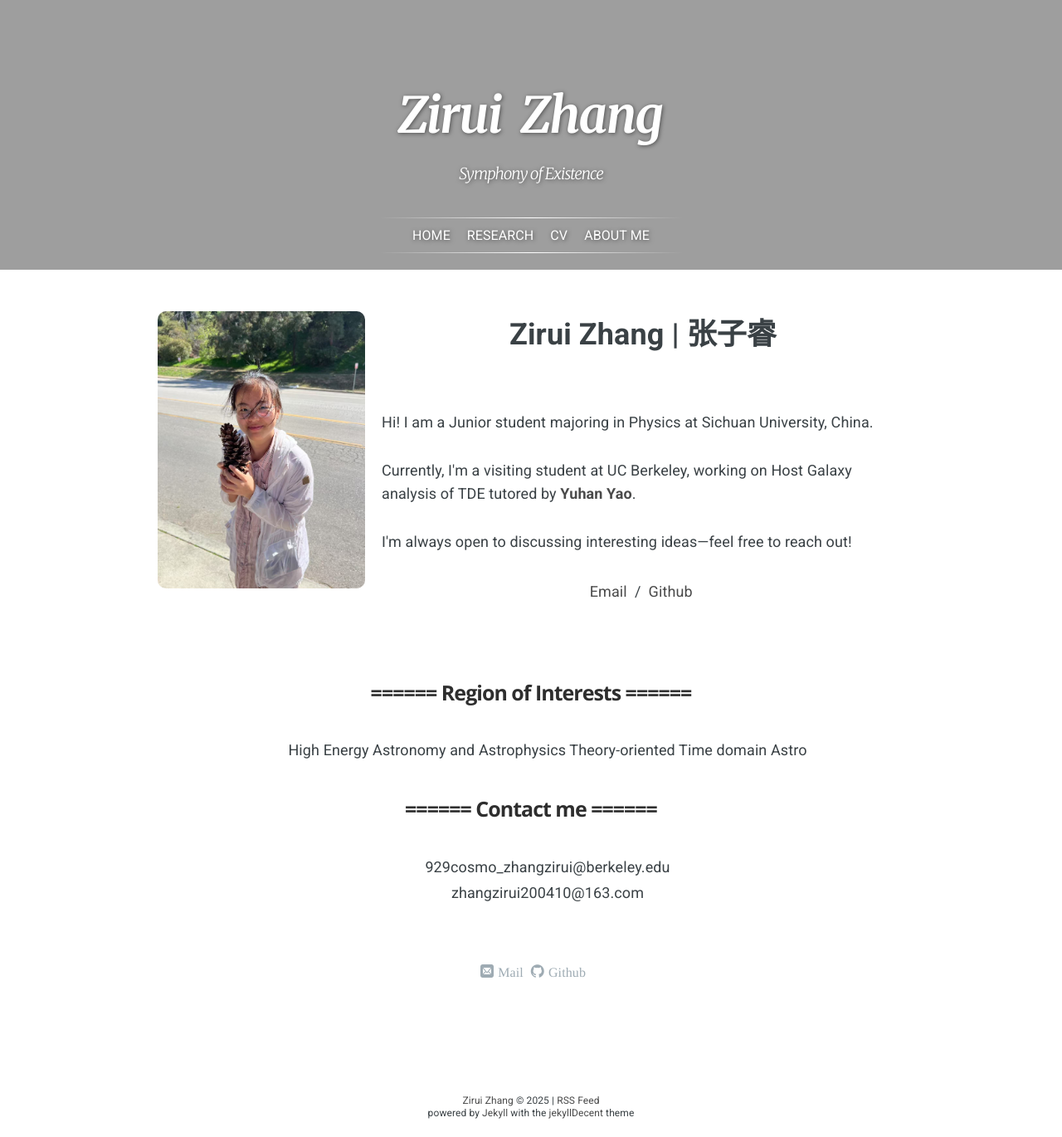
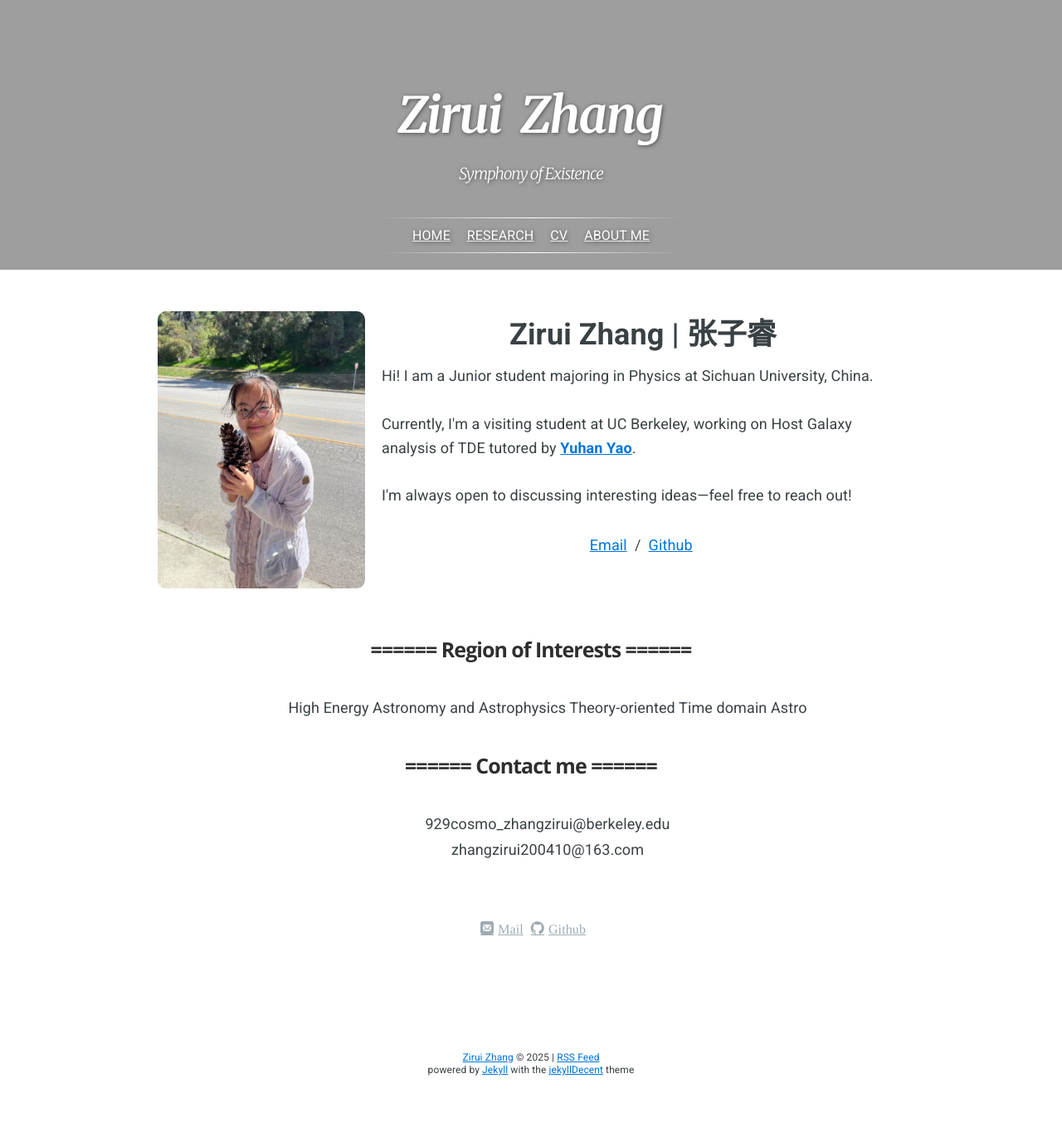
Before and after one commit to ZAKIRAM0/ZAKIRAM0.github.io, a Jekyll site: the page built from index.html, in a window 1280 px wide. Shown: the whole page at 83% size. Built offline with Jekyll 4.4.1, drawn with Linux system fonts in a browser that asks for light colours; nearby versions of some CDN libraries; some web fonts are replaced; library files that are not in the unit come from our copies; a script that is not in the unit is left out; comment, search, counter and statistics services are not loaded; after the commit the page ends 1318 px from its top, so only the background shows below that.

Commit message:
change link color

```diff
--- a/index.html
+++ b/index.html
@@ -54,6 +54,13 @@ layout: default
     text-align: left;
     line-height: 1.6;
   }
+  a {
+    color: #0074d9;
+    text-decoration: underline;
+  }
+  .name {
+    margin-bottom: 0.2em;
+  }
 </style>
 
 </head>
@@ -88,7 +95,6 @@ layout: default
       <a href="https://github.com/ZAKIRAM0">Github</a>&nbsp;
       </p>
 
-    </p>
     </div>
   </div>
 
```
